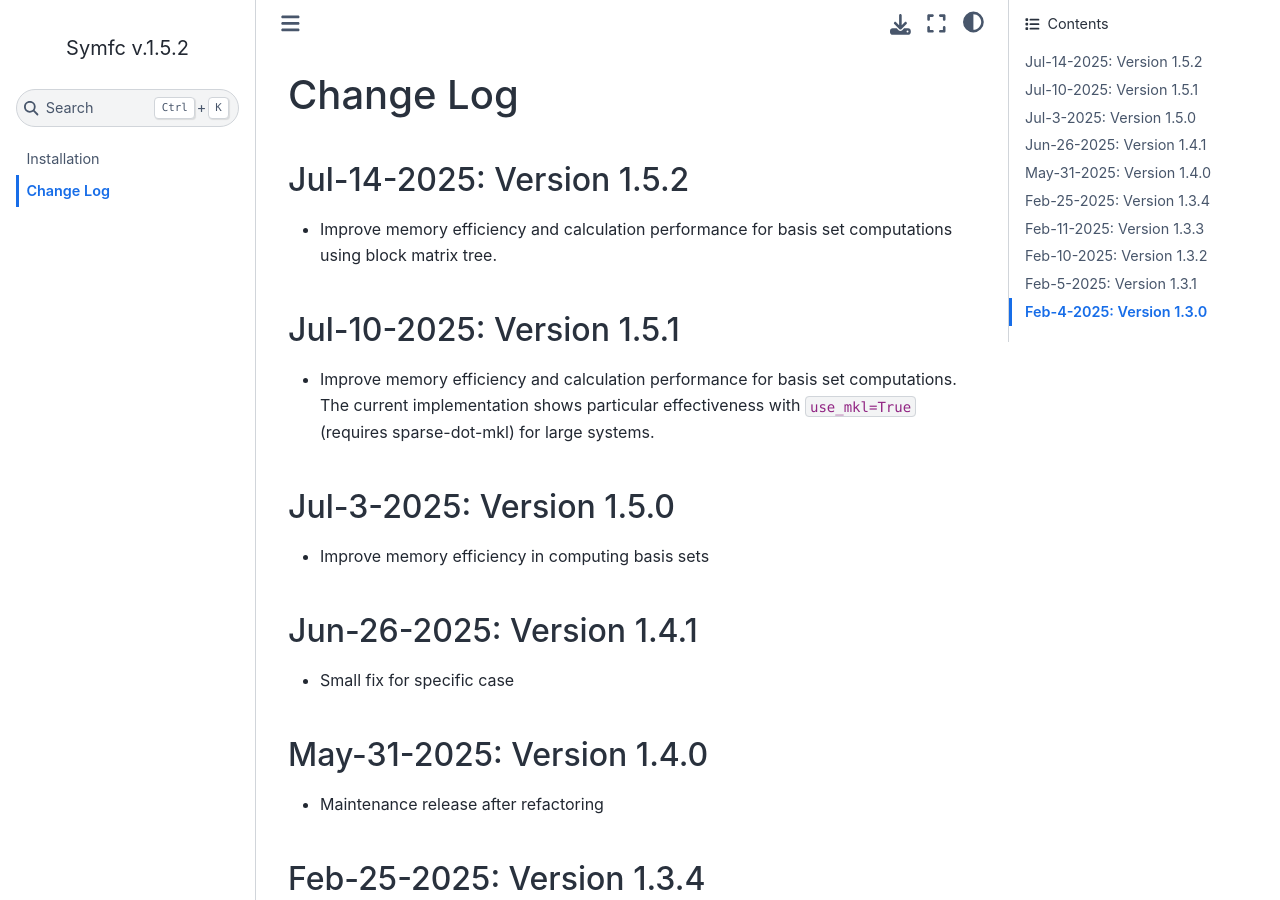
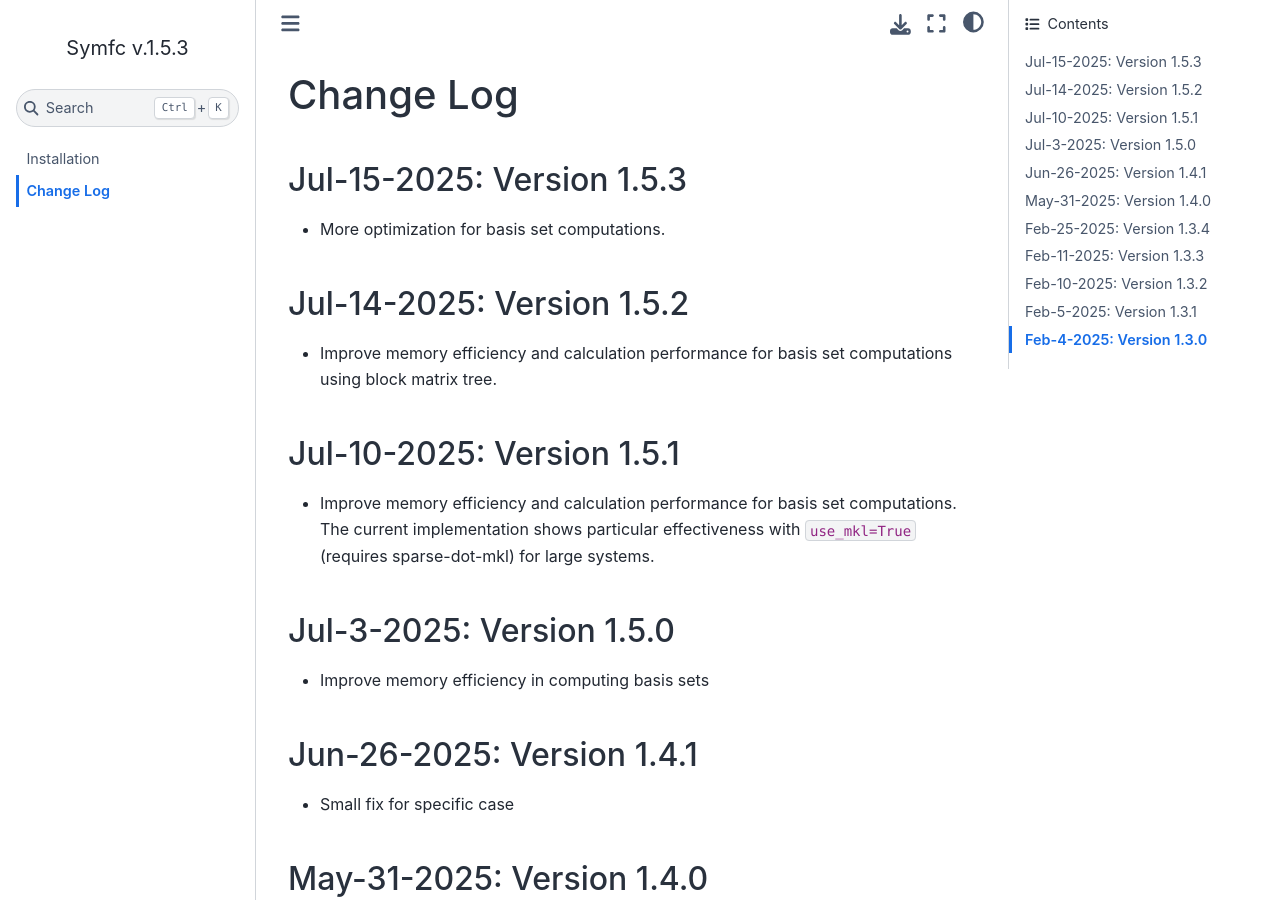
Before and after one commit to symfc/symfc, a Sphinx documentation site: the page built from doc/changelog.md, in a window 1280 px wide and 900 px high. Built offline with Sphinx 7.4.7 and the Sphinx Book theme 1.1.4, drawn with Linux system fonts in a browser that asks for light colours.

Commit message:
Set version 1.5.3

```diff
--- a/doc/changelog.md
+++ b/doc/changelog.md
@@ -1,6 +1,10 @@
 (changelog)=
 
 # Change Log
+
+## Jul-15-2025: Version 1.5.3
+
+- More optimization for basis set computations.
 
 ## Jul-14-2025: Version 1.5.2
 
--- a/doc/conf.py
+++ b/doc/conf.py
@@ -11,7 +11,7 @@ copyright = "2024, symfc project"
 author = "Atsuto Seko"
 
 version = "1.5"
-release = "1.5.2"
+release = "1.5.3"
 
 # -- General configuration ---------------------------------------------------
 # https://www.sphinx-doc.org/en/master/usage/configuration.html#general-configuration
--- a/src/symfc/version.py
+++ b/src/symfc/version.py
@@ -1,3 +1,3 @@
 """Version number of the package."""
 
-__version__ = "1.5.2"
+__version__ = "1.5.3"
```
